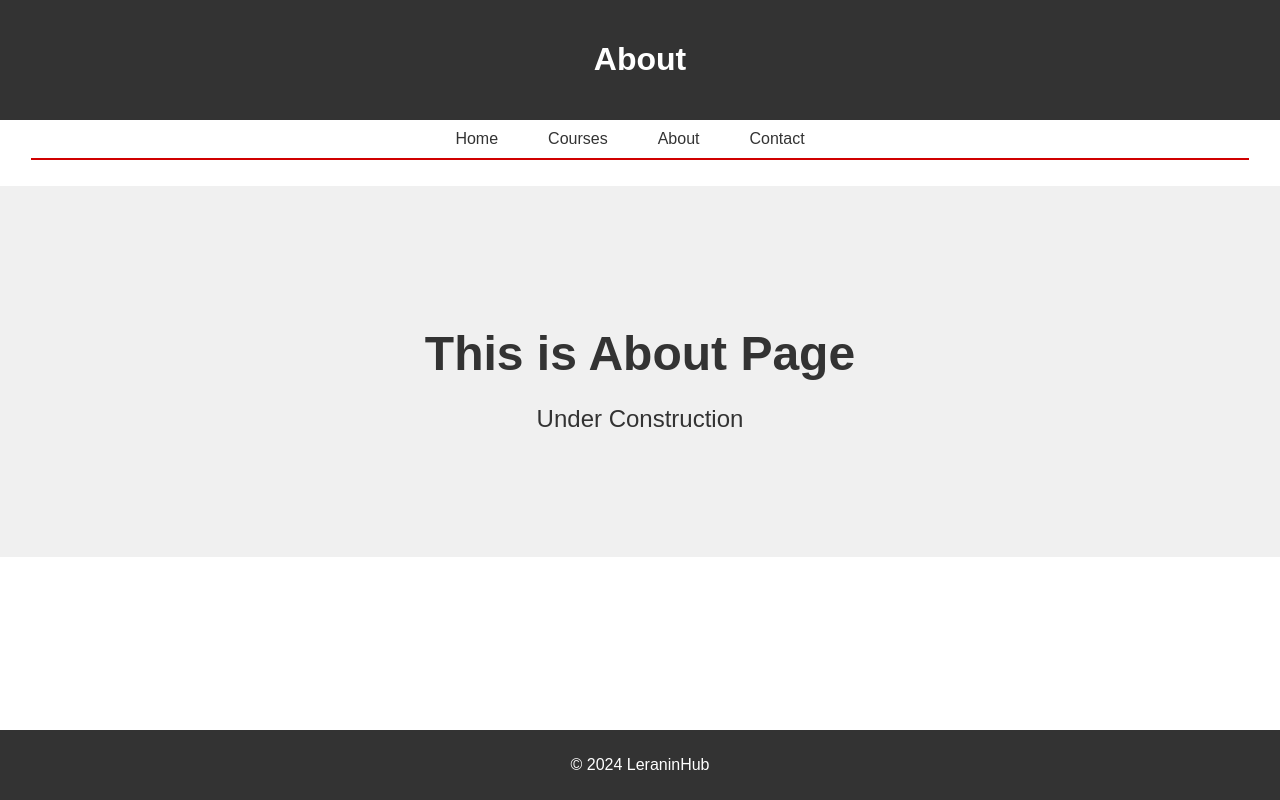
After one commit to sajjad-jafri/tutorialWebsite, a Flask app: page /about in a window 1280 px wide. The commit adds this page. Run offline with Flask 3, Linux system fonts and the light colour scheme.

Commit message:
All Pages added

```diff
--- a/1.py
+++ b/1.py
@@ -7,6 +7,18 @@ app = Flask(__name__)
 def home():
     return render_template("index.html")
 
+@app.route("/courses")
+def courses():
+    return render_template("courses.html")
+
+@app.route("/about")
+def about():
+    return render_template("about.html")
+
+@app.route("/contact")
+def contact():
+    return render_template("contact.html")
+
 
 if __name__ == "__main__":
     app.run(debug=True, port=5001)
--- a/static/mystyle.css
+++ b/static/mystyle.css
@@ -94,7 +94,6 @@ nav ul li a:hover {
    height: auto;
    border-radius: 5px;
 }
-
 
 
 .syllabus li {
--- /dev/null
+++ b/templates/about.html
@@ -0,0 +1,15 @@
+{% extends "base.html" %}
+
+{% block title %}About{% endblock %}
+
+{% block header %}
+<h1>About</h1>
+{% endblock %}
+
+{% block content %}
+<div class="hero-text">
+    <h2>This is About Page</h2>
+    <p>Under Construction</p>
+ </div>
+
+{% endblock %}
--- a/templates/base.html
+++ b/templates/base.html
@@ -12,10 +12,10 @@
         <main id = content>
             <nav>
                 <ul>
-                      <li><a href = "index.html">Home</a></li>
-                      <li><a href="course.html">Courses</a></li>
-                      <li><a href="#about">About</a></li>
-                      <li><a href="#contact">Contact</a></li>
+                      <li><a href = "{{url_for('home')}}">Home</a></li>
+                      <li><a href = "{{url_for('courses')}}">Courses</a></li>
+                      <li><a href = "{{url_for('about')}}">About</a></li>
+                      <li><a href = "{{url_for('contact')}}">Contact</a></li>
                 </ul>
             </nav>
 
```
Also changed, not shown: templates/contact.html (added, +15 -0 lines), templates/courses.html (added, +46 -0 lines).
